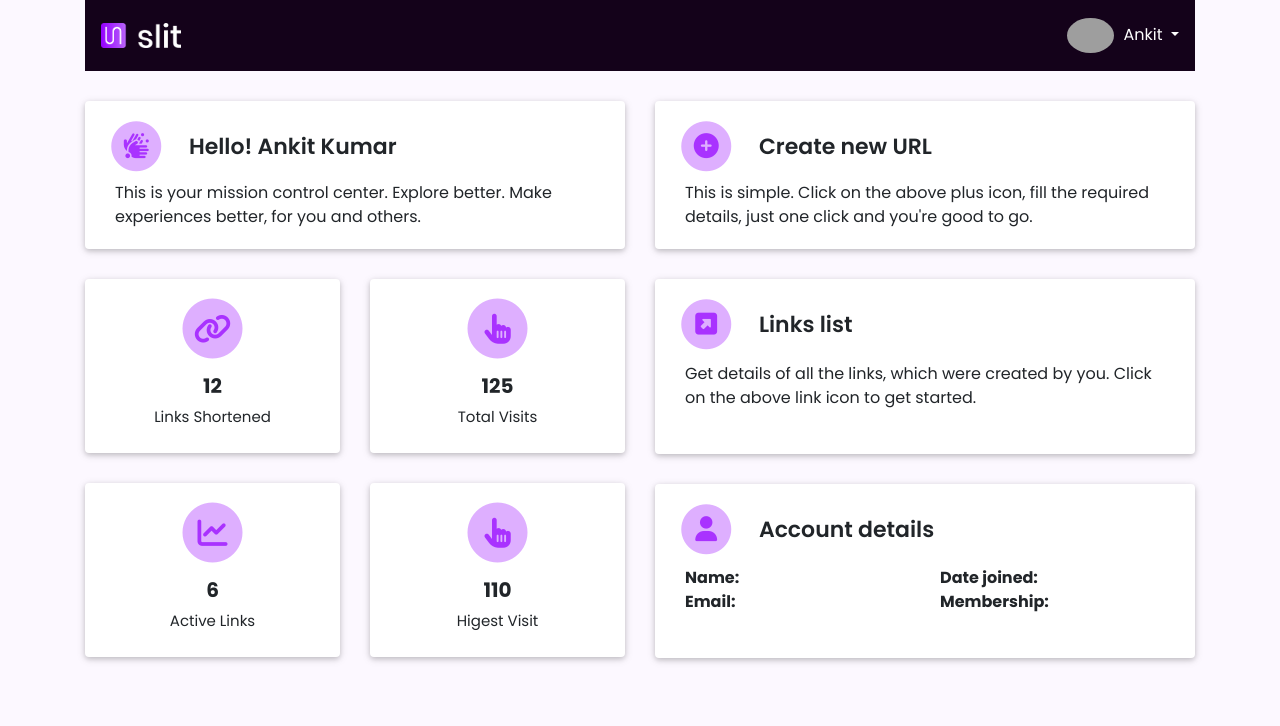
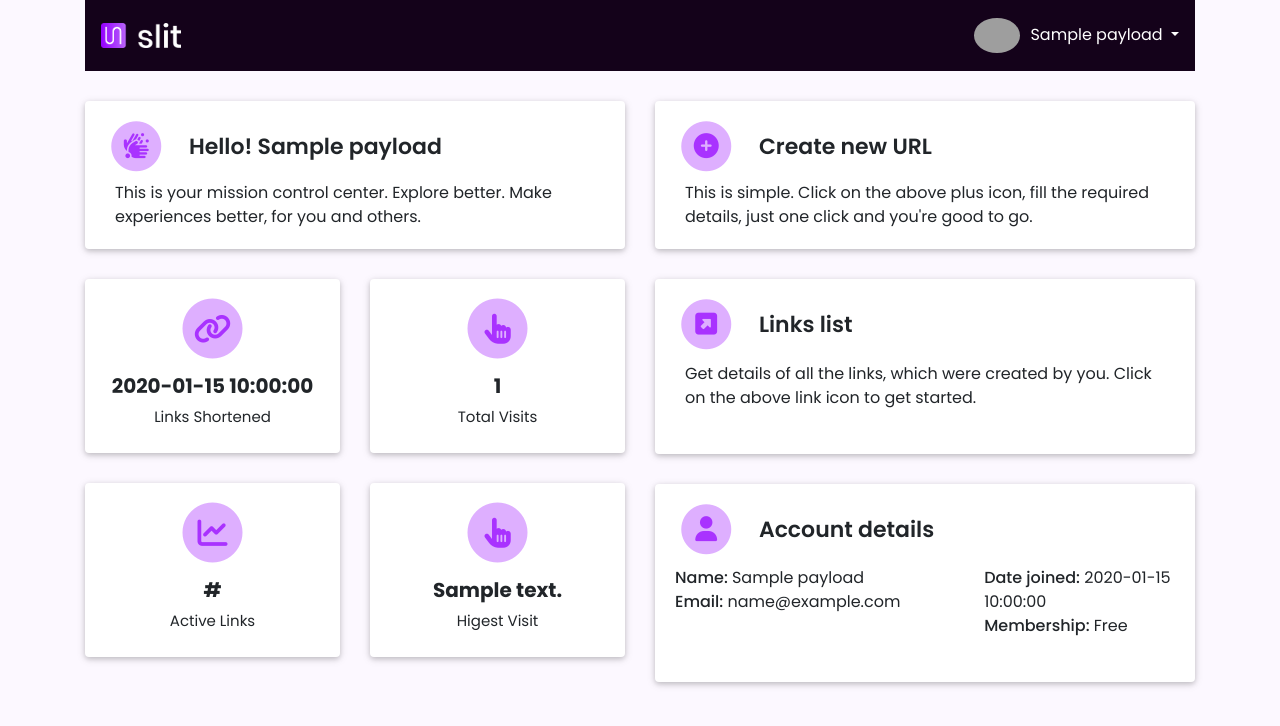
Before and after one commit to unkitkr/slitfit, a Flask app: template templates/dashboard.html in a window 1280 px wide. Shown: the top 726 px of the page. Run offline with Flask 2, Linux system fonts and the light colour scheme; the template is opened without the code that fills it: most values are stand-ins (such as "Sample title", 1, 10 or a date in 2020); some libraries are stand-ins or nearby versions; grey boxes are pictures that could not be loaded.

Commit message:
changed dashboard layout and added create new link feature

```diff
--- a/app.py
+++ b/app.py
@@ -1,7 +1,10 @@
 from flask import Flask, render_template, request, redirect
-from models import db,Users
+from models import db, Users, UserLinks
 from flask_login import LoginManager, UserMixin, login_user, login_required, logout_user, current_user
 from werkzeug.security import generate_password_hash, check_password_hash
+from sqlalchemy.sql import func
+import uuid
+import shortuuid
 
 app = Flask(__name__)
 app.config['SQLALCHEMY_DATABASE_URI'] = "postgresql://postgres:SudoAdmin123@localhost/slit"
@@ -13,27 +16,45 @@ login_manager = LoginManager()
 login_manager.init_app(app)
 login_manager.login_view = 'login'
 
+# Algorithm for creating random IDs
+
+
+def generate_random_uid(url):
+    modulus = 6
+    url_length = len(url)
+    length_required = url_length % modulus
+    if length_required < 3:
+        length_required += 3
+    random_sequence = uuid.uuid4()
+    best_sequence = shortuuid.random(length=length_required)
+    return (best_sequence)
+
+
 @login_manager.user_loader
 def load_user(user_id):
     return Users.query.get(user_id)
 
+
 db.create_all()
 
-@app.route('/', methods = ['GET'])
+
+@app.route('/', methods=['GET'])
 def homepage():
     return render_template('index.html')
 
-@app.route('/signup', methods = ['POST','GET'])
+
+@app.route('/signup', methods=['POST', 'GET'])
 def signup():
     if request.method == 'POST':
         user_name = request.form['user_name']
         user_email = request.form['user_email']
         user_password = request.form['user_password']
 
-        is_email_registered = Users.query.filter_by(email = user_email).first()
+        is_email_registered = Users.query.filter_by(email=user_email).first()
 
         if not is_email_registered:
-            new_user = Users(name = user_name, password = generate_password_hash(user_password), email = user_email)
+            new_user = Users(name=user_name, password=generate_password_hash(
+                user_password), email=user_email)
 
             try:
                 db.session.add(new_user)
@@ -44,26 +65,75 @@ def signup():
                 db.session.rollback()
                 return str(e)
         else:
-            return render_template('index.html', err = "The email alreay exixts")
+            return render_template('index.html', err="The email alreay exixts")
     else:
         return redirect('/')
 
-@app.route('/signin', methods = ['GET','POST'])
+
+@app.route('/signin', methods=['GET', 'POST'])
 def signin():
     if request.method == 'POST':
         user_email = request.form['user_email']
         user_password = request.form['user_password']
-        user_exist = Users.query.filter_by(email = user_email).first()
+        user_exist = Users.query.filter_by(email=user_email).first()
         if user_exist:
             if check_password_hash(user_exist.password, user_password):
                 login_user(user_exist)
-                return render_template('dashboard.html')
+                return redirect('/dashboard')
             else:
-                return render_template('index.html', err = "Wrong password")
+                return render_template('index.html', err="Wrong password")
         else:
-            return render_template('index.html', err = "User not registered")
+            return render_template('index.html', err="User not registered")
 
 
+@login_required
+@app.route('/dashboard', methods=['GET'])
+def dashboard():
+    if request.method == 'GET':
+        all_done_links = UserLinks.query.filter_by(
+            owner=current_user.uid).all()
+        total_visits = UserLinks.query.filter_by(
+            owner=current_user.uid).filter(UserLinks.visited_times > 0).all()
+        active_links = UserLinks.query.filter_by(
+            owner=current_user.uid).filter_by(is_active=True).all()
+        higest_visits = UserLinks.query.filter_by(owner=current_user.uid).all()
+        higest_visited = max([x.visited_times for x in higest_visits])
+        payload = {
+            'name': current_user.name,
+            'joined': current_user.date_of_joining.date(),
+            'email': current_user.email,
+            'links_created': len(all_done_links),
+            'total_visits': len(total_visits),
+            'active_links': len(active_links),
+            'higest_visit': higest_visited,
+            'all_links': all_done_links,
+        }
+        print(payload)
+        return render_template('dashboard.html', payload=payload)
+
+
+@login_required
+@app.route('/createnewurl', methods=['POST'])
+def create_new_url():
+    if request.method == 'POST':
+        link_name = request.form['link_name']
+        long_link = request.form['long_link']
+        hashed_url = generate_random_uid(long_link)
+
+        if not UserLinks.query.filter_by(short_key=hashed_url).first():
+            new_short_url = UserLinks(
+                owner=current_user.uid, name=link_name, original_link=long_link, short_key=hashed_url)
+            try:
+                db.session.add(new_short_url)
+                db.session.commit()
+                redirect_url = "www.slit.fit/"+hashed_url
+                return render_template('dashboard.html', err = "The URL is added succesfully:"+" ", url_msg = redirect_url)
+
+            except Exception as e:
+                db.session.rollback()
+                return render_template('dashboard.html', err ='OOPs we ran into some problem. Please try again.')
+        else:
+            return render_template('dashboard.html', err = 'OOPs we ran into some problem. Please try again.')
 
 
 if __name__ == '__main__':
--- a/models.py
+++ b/models.py
@@ -11,7 +11,7 @@ class Users(db.Model,UserMixin):
     name = db.Column(db.String(80), nullable=False)
     password = db.Column(db.String(120), nullable=False)
     email = db.Column(db.String(30), nullable=False, unique = True)
-    date_of_joining = db.Column(db.DateTime, default = datetime.datetime.utcnow, nullable = False)
+    date_of_joining = db.Column(db.DateTime, default = datetime.datetime.today().strftime('%d/%m/%Y'), nullable = False)
     user_links = db.relationship('UserLinks', backref="Users")
 
     def get_id(self):
@@ -23,7 +23,7 @@ class UserLinks(db.Model,UserMixin):
     name = db.Column(db.String(80), nullable=False)
     original_link = db.Column(db.String, nullable=False)
     short_key = db.Column(db.String(8), nullable=False)
-    created_on = db.Column(db.DateTime, default = datetime.datetime.utcnow, nullable = False)
+    created_on = db.Column(db.DateTime, default = datetime.datetime.today().strftime('%d/%m/%Y'), nullable = False)
     is_active = db.Column(db.Boolean, default = True, nullable = False)
     visited_times = db.Column(db.Integer, default = 0, nullable = False)
     user_backref = db.relationship("Users", backref="UserLinks")
--- a/static/css/style.css
+++ b/static/css/style.css
@@ -143,4 +143,13 @@ body{
     font-family: 'Poppins';
 }
 
+.close-btn-msg{
+    position:absolute;
+    bottom:0;
+    right:0px;
+    padding:2px;
+    background-color: #AB3DFA;
+    color: #ffffff;
+}
+
 /* Dashboard elements ends */
--- a/templates/dashboard.html
+++ b/templates/dashboard.html
@@ -41,23 +41,98 @@
             <div class="dropdown">
                 <a style="color: #ffffff !important;" class="dropdown-toggle" href="#" role="button"
                     id="dropdownMenuLink" data-toggle="dropdown" aria-haspopup="true" aria-expanded="false">
-                    <span class="username-navdash">Ankit</span>
+                    <span class="username-navdash">{{ payload.name }}</span>
                 </a>
 
                 <div class="dropdown-menu dropdown-menu-right" aria-labelledby="dropdownMenuLink">
-                    <a class="dropdown-item" href="#">Action</a>
-                    <a class="dropdown-item" href="#">Another action</a>
-                    <a class="dropdown-item" href="#">Something else here</a>
+                    <a class="dropdown-item" href="#"><i class="fa fa-sign-out" aria-hidden="true"></i> Logout</a>
                 </div>
             </div>
         </nav>
     </div>
     <!--/.Navbar -->
 
+    <!-- New Link Modal -->
+    <div class="modal fade" id="newLinkModal" tabindex="-1" role="dialog" aria-labelledby="exampleModalLabel"
+        aria-hidden="true" style="border-radius: 20px !important;">
+        <div class="modal-dialog modal-dialog-centered" role="document" style="border-radius: 10px !important;">
+            <div class="modal-content">
+                <div class="modal-header" style=" background-color: #AB3DFA;">
+                    <h5 class="modal-title" id="exampleModalLabel" style="color: #ffffff"><i class="fa fa-plus-circle"
+                            aria-hidden="true"></i> Create new link</h5>
+                    <button type="button" class="close" data-dismiss="modal" aria-label="Close">
+                        <span aria-hidden="true" style="color: #ffffff;">&times;</span>
+                    </button>
+                </div>
+                <form action="/createnewurl" method="POST">
+                    <div class="modal-body">
+                        <div class="input-group mb-3" style="margin-bottom: 30px;">
+                            <div class="input-group-prepend"><span class="input-group-text" id="basic-addon1"><i
+                                        class="fa fa-file-text" aria-hidden="true"></i></span>
+                            </div>
+                            <input type="text" name="link_name" class="form-control" id=""
+                                placeholder="Name (for your refernce)">
+                        </div>
+                        <div class="input-group mb-3" style="margin-bottom: 30px;">
+                            <div class="input-group-prepend"><span class="input-group-text" id="basic-addon1"><i
+                                        class="fas fa-link"></i></span></div>
+                            <input type="url" name="long_link" class="form-control" id="" placeholder="Long URL">
+                        </div>
+                    </div>
+                    <div class="modal-footer">
+                        <button type="submit" style="margin: auto;" class="btn btn-secondary">Create new</button>
+                    </div>
+                </form>
+            </div>
+        </div>
+    </div>
+    <!-- New link Modal ends -->
+
+    <!-- All links -->
+    <div class="modal fade" id="allLinkModal" tabindex="-1" role="dialog" aria-labelledby="exampleModalLabel"
+        aria-hidden="true" style="border-radius: 20px !important;">
+        <div class="modal-dialog modal-dialog-centered modal-lg" role="document" style="border-radius: 10px !important;">
+            <div class="modal-content">
+                <div class="modal-header" style=" background-color: #AB3DFA;">
+                    <h5 class="modal-title" id="exampleModalLabel" style="color: #ffffff"><i class="fa fa-external-link-square-alt"
+                            aria-hidden="true"></i> Link routes</h5>
+                    <button type="button" class="close" data-dismiss="modal" aria-label="Close">
+                        <span aria-hidden="true" style="color: #ffffff;">&times;</span>
+                    </button>
+                </div>
+                    <div class="modal-body">
+
+                    </div>
+                    <div class="modal-footer">
+                        <button type="button" style="margin: auto;" data-dismiss="modal" class="btn btn-secondary">CLOSE</button>
+                    </div>
+            </div>
+        </div>
+    </div>
+    <!-- All links ends -->
+
     <!-- main plane -->
 
     <div class="container">
         <div class="row">
+            {% if err %}
+            <div class="col-md-12" style="margin-top: 30px;" id="msg-box">
+                <div class="card">
+                    <div class="card-body" style="padding-top: 10px; padding-bottom:10px;">
+                        <h5 class="card-title" style="font-family: 'Poppins'; font-weight: 500;">Message</h5>
+                        <p class="card-text">
+                            {% if url_msg %}
+                            {{ err }} <a href="{{ url_msg }}">{{ url_msg }}</a>
+                            {% else %}
+                            {{err}}
+                            {% endif %}
+                        </p>
+                    </div>
+                    <button class="btn close-btn-msg" onclick="hide_msg()" type="button">CLOSE</button>
+                </div>
+            </div>
+            {% endif %}
+
             <div class="col-md-6 user-details-plane">
                 <div class="card" style="margin-bottom: 30px !important;">
                     <div class="card-body">
@@ -66,7 +141,7 @@
                                 <i class="fas fa-circle fa-stack-2x" style="color: #deafff;"></i>
                                 <i class="fas fa-hands-wash fa-stack-1x fa-inverse" style="color: #a932ff;"></i>
                             </span>
-                            &nbsp; &nbsp; <span class="greet-hello">Hello! Ankit Kumar</span>
+                            &nbsp; &nbsp; <span class="greet-hello">Hello! {{ payload.name }} </span>
                         </div>
                         <div class="mission-ctrl">This is your mission control center. Explore better. Make
                             experiences better, for you and others.
@@ -84,7 +159,7 @@
                                         <i class="fas fa-link fa-stack-1x fa-inverse" style="color: #a932ff;"></i>
                                     </span>
                                 </h5>
-                                <p class="link-total">12</p>
+                                <p class="link-total"> {{ payload.links_created }} </p>
                                 <p class="link-short">Links Shortened</p>
                             </div>
                         </div>
@@ -100,7 +175,7 @@
                                             style="color: #a932ff;"></i>
                                     </span>
                                 </h5>
-                                <p class="link-total">125</p>
+                                <p class="link-total"> {{ payload.total_visits }} </p>
                                 <p class="link-short">Total Visits</p>
                             </div>
                         </div>
@@ -118,7 +193,7 @@
                                         <i class="fas fa-chart-line fa-stack-1x fa-inverse" style="color: #a932ff;"></i>
                                     </span>
                                 </h5>
-                                <p class="link-total">6</p>
+                                <p class="link-total"> {{ payload.active_links }} </p>
                                 <p class="link-short">Active Links</p>
                             </div>
                         </div>
@@ -134,7 +209,7 @@
                                             style="color: #a932ff;"></i>
                                     </span>
                                 </h5>
-                                <p class="link-total">110</p>
+                                <p class="link-total"> {{ payload.higest_visit }} </p>
                                 <p class="link-short">Higest Visit</p>
                             </div>
                         </div>
@@ -145,7 +220,7 @@
             <div class="col-md-6 links-plane">
                 <div class="card" style="margin-bottom: 30px !important;">
                     <div class="card-body">
-                        <div class="greet">
+                        <div class="greet" style="cursor: pointer;" data-toggle="modal" data-target="#newLinkModal">
                             <span class="fa-stack fa-2x" style="font-size: 25px; padding: 0px; margin: 0px !important;">
                                 <i class="fas fa-circle fa-stack-2x" style="color: #deafff;"></i>
                                 <i class="fas fa-plus-circle fa-stack-1x fa-inverse" style="color: #a932ff;"></i>
@@ -160,14 +235,16 @@
                 </div>
                 <div class="card" style="margin-bottom: 30px !important;">
                     <div class="card-body">
-                        <div class="greet">
+                        <div class="greet" style="cursor: pointer;" data-toggle="modal" data-target="#allLinkModal">
                             <span class="fa-stack fa-2x" style="font-size: 25px; padding: 0px; margin: 0px !important;">
                                 <i class="fas fa-circle fa-stack-2x" style="color: #deafff;"></i>
-                                <i class="fas fa-external-link-square-alt fa-stack-1x fa-inverse" style="color: #a932ff;"></i>
+                                <i class="fas fa-external-link-square-alt fa-stack-1x fa-inverse"
+                                    style="color: #a932ff;"></i>
                             </span>
                             &nbsp; &nbsp; <span class="greet-hello">Links list</span>
                         </div>
-                        <div class="mission-ctrl" style="padding-top: 13px;">Get details of all the links, which were created by you.
+                        <div class="mission-ctrl" style="padding-top: 13px;">Get details of all the links, which were
+                            created by you.
                             Click on the above link icon to get started.
                         </div>
                         <div>&nbsp;</div>
@@ -183,17 +260,16 @@
                             &nbsp; &nbsp; <span class="greet-hello">Account details</span>
                         </div>
                         <div class="row" style="padding-top: 12px;">
-                            <div class="col" style="margin-left: 10px;">
-                                <b>Name:</b> <br>
-                                <b>Email:</b> <br>
+                            <div class="col-sm-7">
+                                <span style="font-weight: 500;">Name: </span>{{ payload.name }} <br>
+                                <span style="font-weight: 500;">Email: </span> {{ payload.email }} <br>
                             </div>
-                            <div class="col-md-6" style="margin-left: 10px;">
-                                <b>Date joined:</b><br>
-                                <b>Membership:</b><br>
-
+                            <div class="col-sm-5">
+                                <span style="font-weight: 500;">Date joined: </span> {{ payload.joined }} <br>
+                                <span style="font-weight: 500;">Membership: </span> Free <br>
                             </div>
                         </div>
-                        <div>&nbsp;</div>
+                        &nbsp;
                     </div>
                 </div>
             </div>
@@ -212,6 +288,13 @@
     <script type="text/javascript" src="/static/js/mdb.min.js"></script>
     <!-- fontawesome script -->
     <script src="https://kit.fontawesome.com/b8afc0faaa.js" crossorigin="anonymous"></script>
+    <!-- custom scripts -->
+    <script>
+        function hide_msg() {
+            document.getElementById('msg-box').style.display = 'none';
+            console.log('sdsd');
+        }
+    </script>
 </body>
 
 </html>
--- a/templates/index.html
+++ b/templates/index.html
@@ -85,7 +85,7 @@
                         </div>
                     </div>
                     <div class="modal-footer">
-                        <button type="submit" style="margin: auto;" class="btn btn-secondary">Sign in</button>
+                        <button type="button" style="margin: auto;" class="btn btn-secondary">Sign in</button>
                     </div>
                 </form>
             </div>
```
